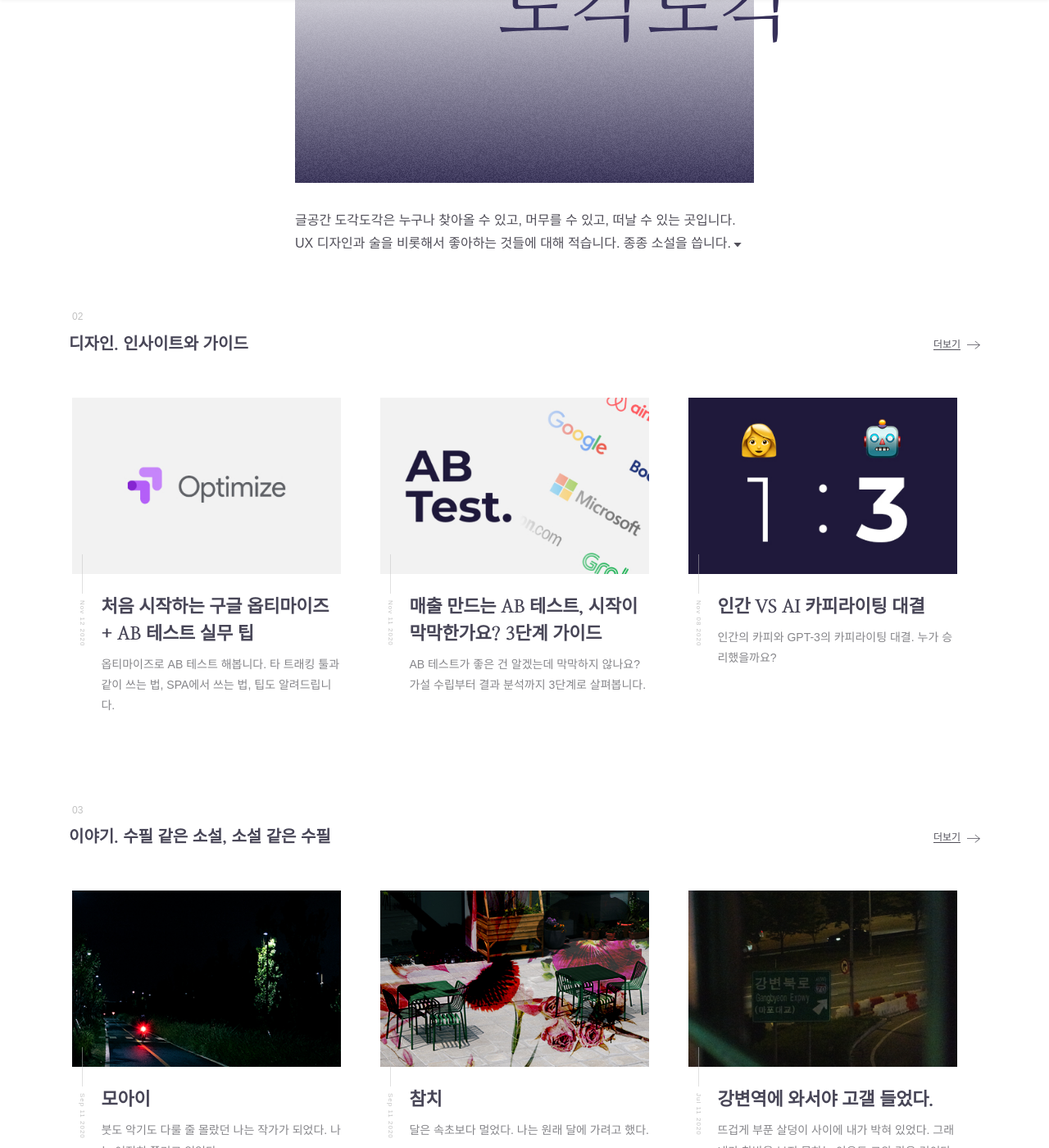
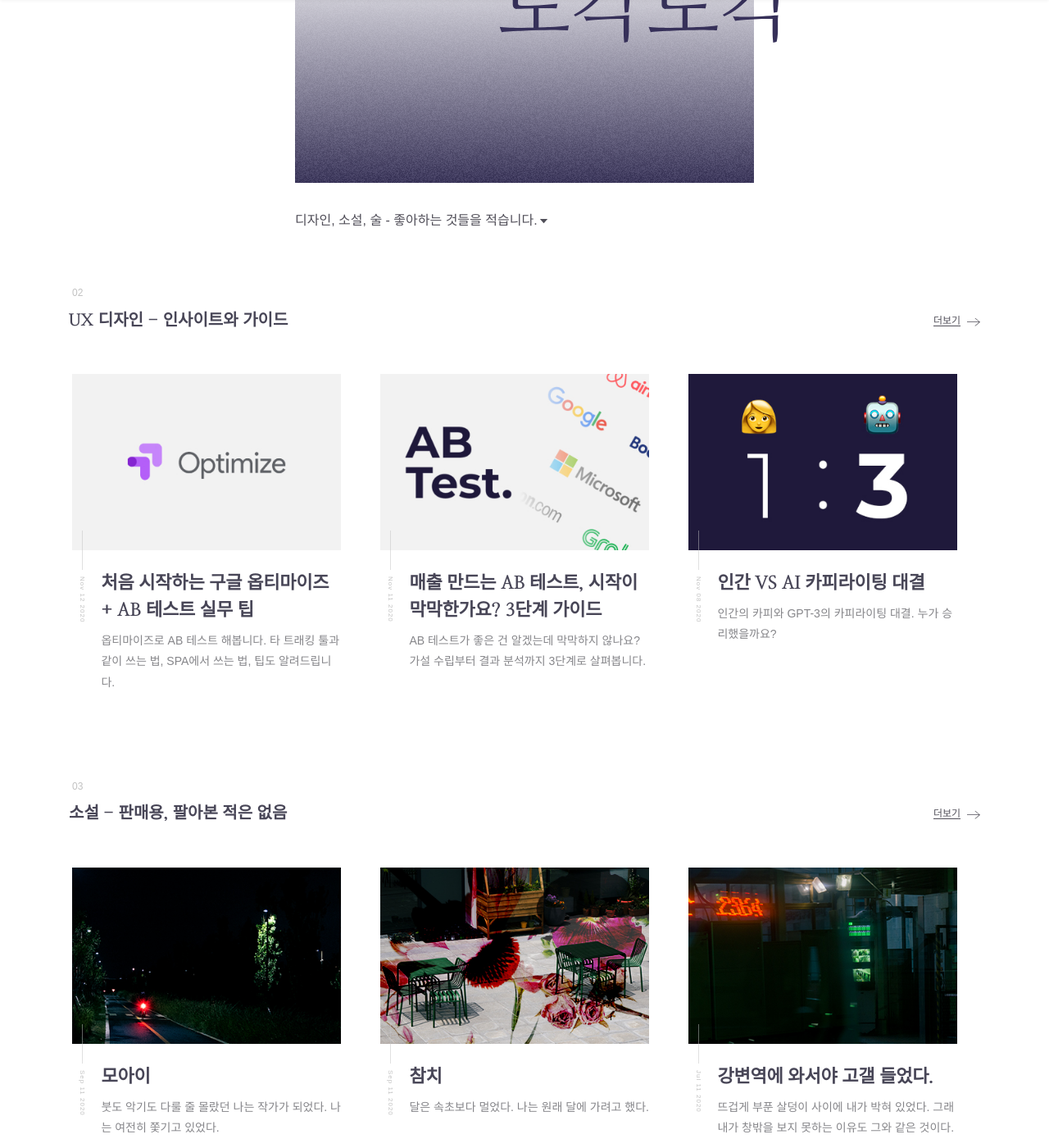
Before and after one commit to dewberry9/proj.dewberry.github.io, a Jekyll site: the page built from index.html, in a window 1280 px wide and 1400 px high, scrolled down 247 px. Shown: the whole window at 82% size. Built offline with Jekyll 4.4.1, drawn with Linux system fonts in a browser that asks for light colours; some web fonts are replaced; some of the changed text lies outside the part shown.

Commit message:
fix: Site Description

```diff
--- a/_config.yml
+++ b/_config.yml
@@ -1,5 +1,5 @@
 title: "글공간 도각도각"
-description: "UX 디자인과 술을 비롯해서 좋아하는 것들에 대해 적습니다. 종종 소설을 씁니다. 글공간 도각도각은 누구나 찾아올 수 있고, 머무를 수 있고, 떠날 수 있는 곳입니다."
+description: "디자인, 소설, 술 - 좋아하는 것들을 적습니다. 글공간 도각도각."
 email: dewberryneun@gmail.com
 author: "이준환"
 url: "https://dewberry9.github.io"
--- a/_includes/footer.html
+++ b/_includes/footer.html
@@ -2,7 +2,7 @@
     <span>
         <a id="home-page" href='{{ "/" | relative_url }}' title="Main">글공간 도각도각</a>
         <a href="{{ 'article' | relative_url }}" title="Articles">디자인</a>
-        <a href="{{ 'story' | relative_url }}" title="Stories">이야기</a>
+        <a href="{{ 'story' | relative_url }}" title="Stories">소설</a>
         <a href="{{ 'daily' | relative_url }}" title="Alcohol">술</a>
         <!-- <a href="{{ 'about' | relative_url }}" title="About Me">쓰는 사람</a> -->
     </span>
--- a/_includes/nav.html
+++ b/_includes/nav.html
@@ -13,7 +13,7 @@
                     <a id="btn-article" href="{{ "/article" | relative_url }}" title="Design Teatime" class="op75">디자인</a>
                 </li>
                 <li>
-                    <a id="btn-story" href="{{ "/story" | relative_url }}" title="Story" class="op75">이야기</a>
+                    <a id="btn-story" href="{{ "/story" | relative_url }}" title="Story" class="op75">소설</a>
                 </li>
                 <li>
                     <a id="btn-daily" href="{{ "/daily" | relative_url }}" title="Daily" class="op75">술</a>
--- a/index.html
+++ b/index.html
@@ -1,7 +1,7 @@
 ---
 layout: base
 title: intro
-excerpt: 'UX 디자인과 술을 비롯해서 좋아하는 것들에 대해 적습니다. 종종 소설을 씁니다. 글공간 도각도각은 누구나 찾아올 수 있고, 머무를 수 있고, 떠날 수 있는 곳입니다.'
+excerpt: '디자인, 소설, 술 - 좋아하는 것들을 적습니다. 글공간 도각도각.'
 thumbnail: /assets/images/ogimage.jpg
 ---
 <section class="starting-point" id="nav-set">
@@ -23,7 +23,7 @@
                 <div class="the-space-gradient">
                     <div class="the-space-gradient-overlay"></div>
                 </div>
-                <p class="description">글공간 도각도각은 누구나 찾아올 수 있고, 머무를 수 있고, 떠날 수 있는 곳입니다.<br>UX 디자인과 술을 비롯해서 좋아하는 것들에 대해 적습니다. 종종 소설을 씁니다.<i class='bx bx-caret-down'></i></p>
+                <p class="description">디자인, 소설, 술 - 좋아하는 것들을 적습니다.<i class='bx bx-caret-down'></i></p>
             </div>
         </div>
     </div>
@@ -63,7 +63,7 @@
     <section class="btn-point">
         <p class="numbering">03</p>
         <div class="text-content">
-            <h3>이야기. 수필 같은 소설, 소설 같은 수필</h3>
+            <h3>소설 - 판매용, 팔아본 적은 없음</h3>
             <a href="{{ 'story' | relative_url }}" title="Story" class="btn-list"><span>더보기</span><svg viewbox="0 0 24 24"
                     xmlns="http://www.w3.org/2000/svg" fill-rule="evenodd" clip-rule="evenodd">
                     <path d="M21.883 12l-7.527 6.235.644.765 9-7.521-9-7.479-.645.764 7.529 6.236h-21.884v1h21.883z" />
@@ -93,7 +93,7 @@
     <section class="btn-point">
         <p class="numbering">04</p>
         <div class="text-content">
-            <h3>술. 달달하고 쌉싸름한</h3>
+            <h3>술 - 달달쌉쌀한, 선물은 환영</h3>
             <a href="{{ 'daily' | relative_url }}" title="Articles" class="btn-list"><span>더보기</span><svg
                     viewbox="0 0 24 24" xmlns="http://www.w3.org/2000/svg" fill-rule="evenodd" clip-rule="evenodd">
                     <path d="M21.883 12l-7.527 6.235.644.765 9-7.521-9-7.479-.645.764 7.529 6.236h-21.884v1h21.883z" />
```
Also changed, not shown: other parts of index.html (+1 -1 lines), _posts/2020-07-12-the-oversleeping.md (+1 -1 lines), assets/images/story/02-the-oversleeping(1).jpg (added), assets/images/story/02-the-oversleeping(1).png (deleted).
